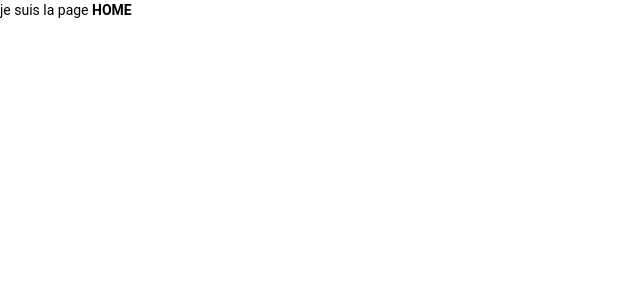
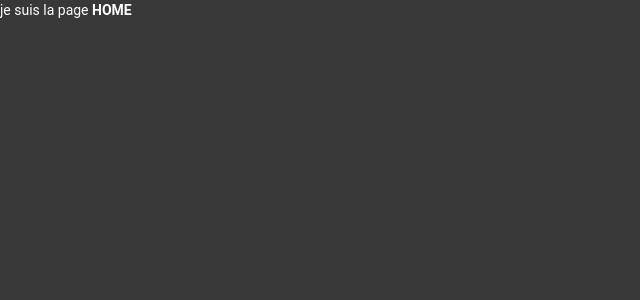
Before and after one commit to TahianSylvain/data-canvas-web, a Next.js app: page / in a window 1280 px wide. Shown: the top 300 px of the page, without its empty margins (0-640 px from the left). Built offline with nearby package versions, Linux system fonts and the light colour scheme.

Commit message:
feat: Integration du darkmode

```diff
--- a/src/app/layout.tsx
+++ b/src/app/layout.tsx
@@ -13,7 +13,7 @@ export default function RootLayout({
 }>) {
   return (
     <html lang="en">
-      <body>
+      <body className="mode-dark">
         {children}
       </body>
     </html>
```
